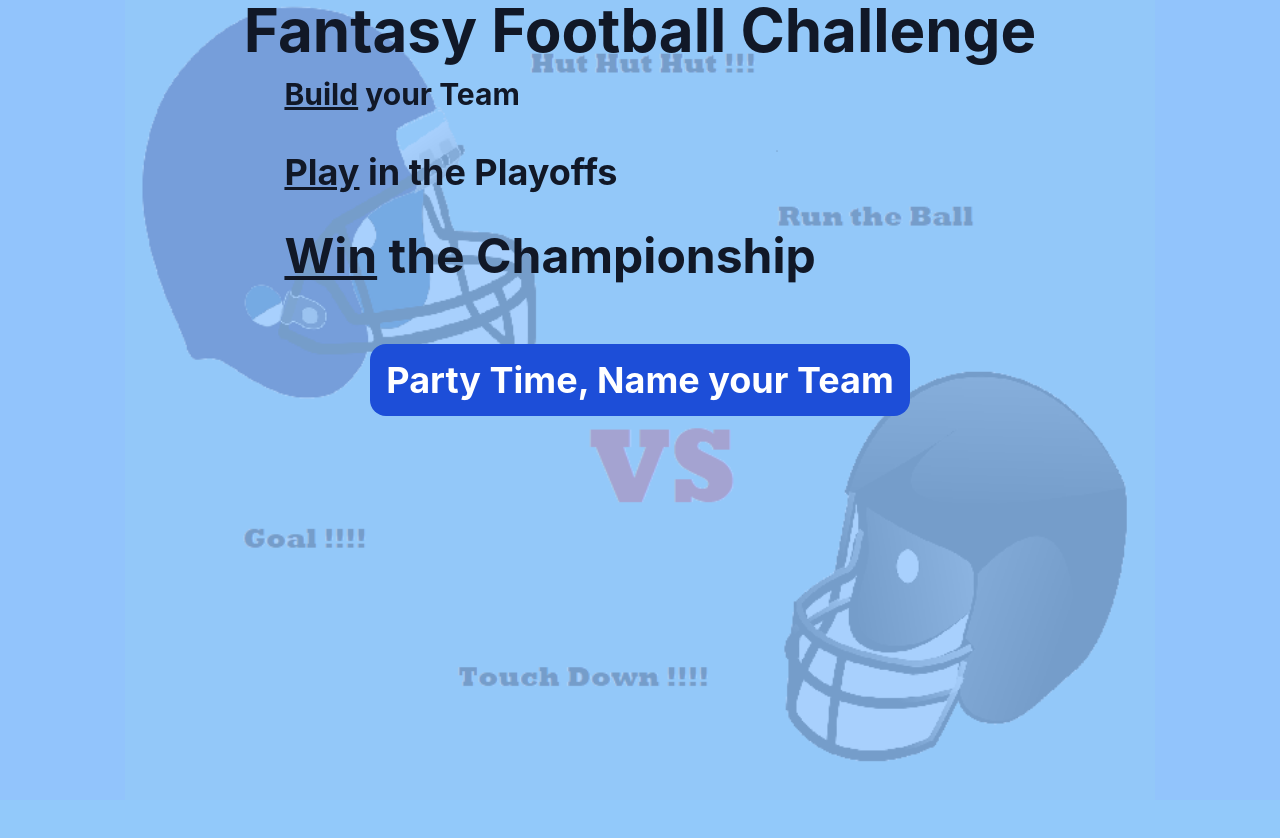
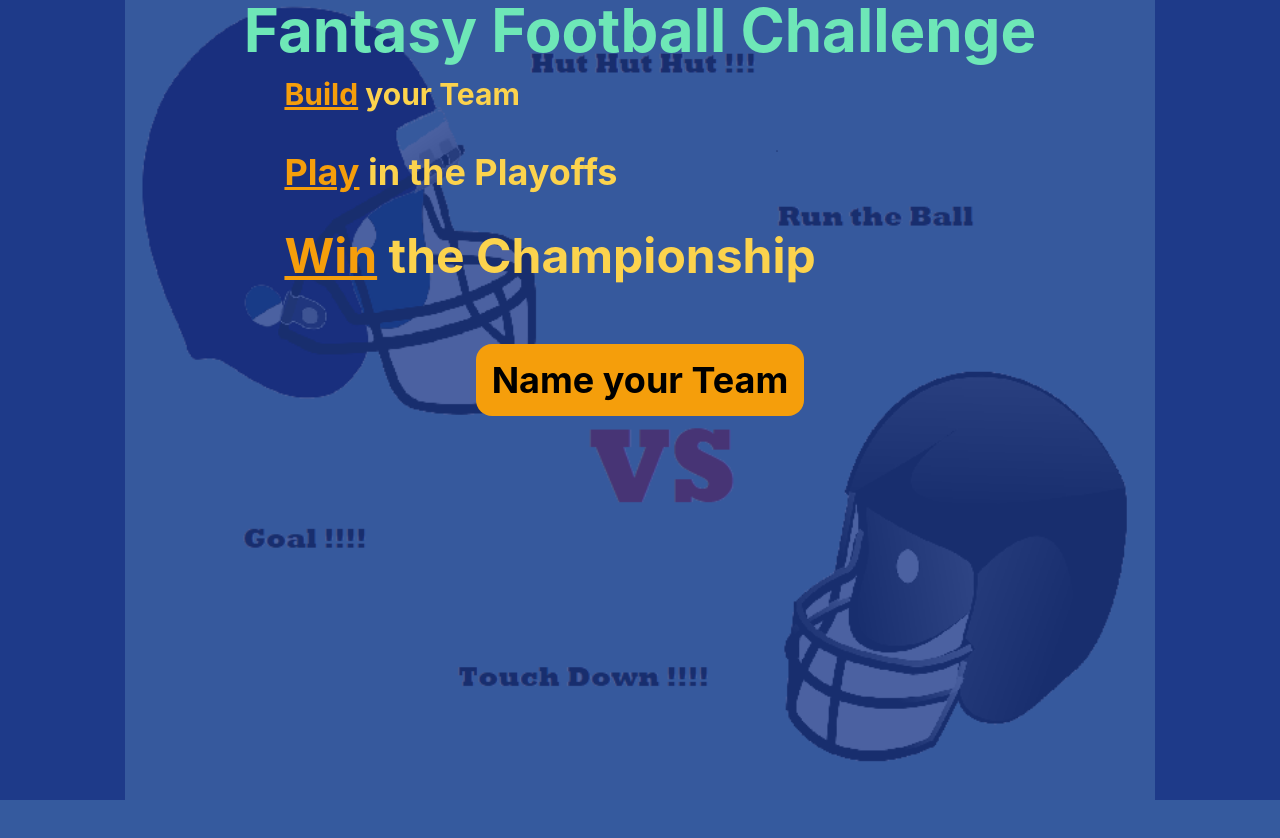
Before and after one commit to jcsmileyjr/fantasy-football-challenge, a React (Create React App) app: page / in a window 1280 px wide. Shown: the top 838 px of the page. Built offline with nearby package versions, Linux system fonts and the light colour scheme.

Commit message:
Play around with Orange and blue as main colors

```diff
--- a/src/App.js
+++ b/src/App.js
@@ -150,9 +150,9 @@ function App() {
   };
 
   return (
-    <div className={`App flex-col h-screen bg-fixed bg-center bg-contain bg-no-repeat ${challengeStage === 0?"bg-football-pattern":"bg-blue-300"} ${challengeStage === 1?"bg-football-names":"bg-blue-300"} `} >
-      <div className={`bg-blue-300 bg-opacity-80 ${challengeStage > 1?"bg-opacity-100":"bg-none"}`}>
-        <header className="flex-1 text-gray-900 text-center font-bold text-2xl sm:text-6xl sm:mb-4">
+    <div className={`App flex-col h-screen bg-fixed bg-center bg-contain bg-no-repeat ${challengeStage === 0?"bg-football-pattern":"bg-blue-900"} ${challengeStage === 1?"bg-football-names":"bg-blue-900"} `} >
+      <div className={`bg-blue-900 bg-opacity-80 ${challengeStage > 1?"bg-opacity-100":"bg-none"}`}>
+        <header className="flex-1 text-green-300 text-center font-bold text-2xl sm:text-6xl sm:mb-4">
           Fantasy Football Challenge
         </header>
         <main>
--- a/src/components/Lose.js
+++ b/src/components/Lose.js
@@ -4,13 +4,13 @@ const Lose = ({team, restart, games}) => {
     return(
         <article className="h-screen flex flex-col ">
             <img src={Helmets} alt="blue and black clashing football helmets" className="lg:w-7/12 xl:w-6/12 2xl:w-5/12 lg:mx-auto" />
-            <h1 className="mt-4 font-bold text-3xl md:text-6xl text-center">Game Over</h1>
+            <h1 className="mt-4 font-bold text-yellow-500 text-3xl md:text-6xl text-center">Game Over</h1>
             {games.length === 1 && (games.home === team || games.visiting === team)
-                ?<p className="mt-2 mx-4 text-center text-xl md:text-2xl lg:text-4xl">Team "{team}" lose the Championship.</p>
-                :<p className="mt-2 mx-4 text-center text-xl md:text-2xl lg:text-4xl">Team "{team}" didn't make the play-offs.</p>
+                ?<p className="mt-2 mx-4 text-center text-yellow-300 text-xl md:text-2xl lg:text-4xl">Team "{team}" lose the Championship.</p>
+                :<p className="mt-2 mx-4 text-center text-yellow-300 text-xl md:text-2xl lg:text-4xl">Team "{team}" didn't make the play-offs.</p>
             }
 
-            <button type="button" className="mt-12 font-bold bg-blue-700 text-white rounded-2xl md:text-4xl mx-4 md:mx-20 lg:mx-40 xl:mx-60 md:py-2 lg:py-4" onClick={restart}>Play Again</button>
+            <button type="button" className="mt-12 font-bold bg-yellow-500 text-black rounded-2xl md:text-4xl mx-4 md:mx-20 lg:mx-40 xl:mx-60 md:py-2 lg:py-4" onClick={restart}>Play Again</button>
         </article>
     );
 }
--- a/src/components/NextButton.js
+++ b/src/components/NextButton.js
@@ -2,7 +2,7 @@
 const NextButton = ({next, title, enable=false}) => {
     return(
         <section className="text-center flex-3 flex justify-center small-phone:mt-8 mt-16">
-            <button disabled={enable} className="font-bold bg-blue-700 text-white p-2 md:p-4 rounded-2xl md:text-4xl" type="button" onClick={next}>{title}</button>
+            <button disabled={enable} className="font-bold bg-yellow-500 text-black p-2 md:p-4 rounded-2xl md:text-4xl" type="button" onClick={next}>{title}</button>
         </section>
     );
 }
--- a/src/components/PickPlayers.js
+++ b/src/components/PickPlayers.js
@@ -38,7 +38,7 @@ const PickPlayers = ({ next, buildRoster, teamPlayers, draft }) => {
         }`}
       >
         <NextButton title={buttonText} next={next} enable={enableNextButton} />
-        <p className="text-xs sm:text-2xl text-center">* Player selection is disable when roster is full</p>
+        <p className="text-xs sm:text-2xl text-center text-white">* Player selection is disable when roster is full</p>
       </section>
       <section className="flex-1 flex flex-wrap flex-row justify-around gap-x-8 small-phone:mt-2">
         {draft.map((player, index) => {
--- a/src/components/Players.js
+++ b/src/components/Players.js
@@ -23,7 +23,7 @@ const Players = ({
     >
       <section className="text-center mb-4">
         <strong className="text-xl sm:text-3xl small-phone:text-lg">{name}</strong>
-        <p className="text-red-500 font-bold text-sm sm:text-2xl">{role}</p>
+        <p className={`font-bold text-sm sm:text-2xl ${drafted?"text-yellow-500":"text-red-500"}`}>{role}</p>
       </section>
       <section className="text-xs flex flex-col justify-between mx-2 sm:mx-auto md:w-10/12 lg:w-2/3">
         <div className="flex flex-row justify-between sm:text-2xl">
@@ -41,14 +41,14 @@ const Players = ({
             className={` text-sm mb-2 py-1 px-4 md:px-8 md:py-2 rounded-lg md:font-bold md:text-2xl ${
               drafted
                 ? "bg-white text-green-900 font-bold"
-                : "bg-blue-700 text-white"
+                : "bg-gray-500 text-white"
             }`}
             onClick={() => {
               pick();
               isDraft();
             }}
           >
-            Pick
+            {drafted?"Drafted":"Pick"}
           </button>
         </div>
       </section>
--- a/src/components/TeamName.js
+++ b/src/components/TeamName.js
@@ -1,12 +1,11 @@
 import NextButton from "./NextButton";
-import HelmetWithNames from '../assets/helmets-1-name-blue.png';
 
 const TeamName = ({next, createTeam}) => {
     return (
         <article className="flex-col h-screen">
             <section className="flex-3 flex flex-col items-center">
-                <h1 className="mt-4 mb-2 font-black text-2xl sm:text-4xl">Name your Team</h1>
-                <input type="text" className="mt-10 w-2/3 md:w-2/4 lg:w-1/3 py-2 sm:py-4 sm:text-4xl text-center" onChange={(e) => createTeam(e.target.value)}></input>
+                <h1 className="mt-10 mb-2 text-yellow-400 font-bold text-2xl sm:text-4xl">Name your Team</h1>
+                <input type="text" className="mt-4 w-2/3 md:w-2/4 lg:w-1/3 py-2 sm:py-4 sm:text-4xl text-center font-bold font-serif" onChange={(e) => createTeam(e.target.value)}></input>
             </section>
             <section className="flex-3">
                 <NextButton title="Let's Play, Pick your Players" next ={next} />
--- a/src/components/Title.js
+++ b/src/components/Title.js
@@ -1,21 +1,20 @@
-import BlueHelmets from "../assets/helmets-1-title-blue-a.png";
 import NextButton from "./NextButton";
 
 const Title = ({ next }) => {
   return (
     <article className="flex-col h-screen ">
-      <section className="ml-4 md:mx-24 lg:w-4/6 xl:w-4/6 2xl:w-3/6 lg:mx-auto flex-2">
-        <p className="text-gray-900 sm:mx-auto sm:w-11/12 md:w-10/12 mb-10 font-bold small-phone:text-base text-xl md:text-2xl lg:text-3xl 2xl:text-2xl">
-          <span className="underline">Build</span> your Team
+      <section className="mt-4 ml-4 md:mx-24 lg:w-4/6 xl:w-4/6 2xl:w-3/6 lg:mx-auto flex-2">
+        <p className="text-yellow-300 sm:mx-auto sm:w-11/12 md:w-10/12 mb-10 font-bold small-phone:text-base text-xl md:text-2xl lg:text-3xl 2xl:text-2xl">
+          <span className="underline text-yellow-500">Build</span> your Team
         </p>
-        <p className="text-gray-900 sm:mx-auto sm:w-11/12 md:w-10/12 mb-10 font-bold small-phone:text-lg text-2xl md:text-3xl lg:text-4xl 2xl:text-3xl">
-          <span className="underline">Play</span> in the Playoffs
+        <p className="text-yellow-300 sm:mx-auto sm:w-11/12 md:w-10/12 mb-10 font-bold small-phone:text-lg text-2xl md:text-3xl lg:text-4xl 2xl:text-3xl">
+          <span className="underline text-yellow-500">Play</span> in the Playoffs
         </p>
-        <p className="text-gray-900 sm:mx-auto sm:w-11/12 md:w-10/12 mb-8 font-bold small-phone:text-xl text-3xl md:text-4xl lg:text-5xl 2xl:text-5xl">
-          <span className="underline">Win</span> the Championship
+        <p className="text-yellow-300 sm:mx-auto sm:w-11/12 md:w-10/12 mb-8 font-bold small-phone:text-xl text-3xl md:text-4xl lg:text-5xl 2xl:text-5xl">
+          <span className="underline text-yellow-500">Win</span> the Championship
         </p>
       </section>
-      <NextButton title="Party Time, Name your Team" next={next}></NextButton>
+      <NextButton title="Name your Team" next={next}></NextButton>
     </article>
   );
 };
--- a/src/components/Won.js
+++ b/src/components/Won.js
@@ -5,9 +5,9 @@ const Won = ({restart}) => {
     return(
         <article className="h-screen flex flex-col ">
             <img src={Trophy} className="md:w-9/12 lg:w-7/12 xl:w-6/12 2xl:w-5/12 md:mx-auto" alt="Trophy" />
-            <p className="mt-4 font-bold text-3xl md:text-6xl text-center">Congrats</p>
-            <p className="mt-2 mx-4 text-center text-xl md:text-3xl">You are the Champion!!!</p>
-            <button type="button" className="mt-12 font-bold bg-blue-700 text-white rounded-2xl md:text-4xl mx-4 lg:mx-60 xl:mx-80 2xl:mx-96" onClick={restart}>Play Again</button>
+            <p className="mt-4 font-bold text-3xl md:text-6xl text-center text-yellow-500">Congrats</p>
+            <p className="mt-2 mx-4 text-center text-xl md:text-3xl text-yellow-300">You are the Champion!!!</p>
+            <button type="button" className="mt-12 font-bold bg-yellow-500 text-black rounded-2xl md:text-4xl mx-4 lg:mx-60 xl:mx-80 2xl:mx-96" onClick={restart}>Play Again</button>
         </article>
     );
 };
```
Also changed, not shown: src/components/Brackets.js (+26 -22 lines).
